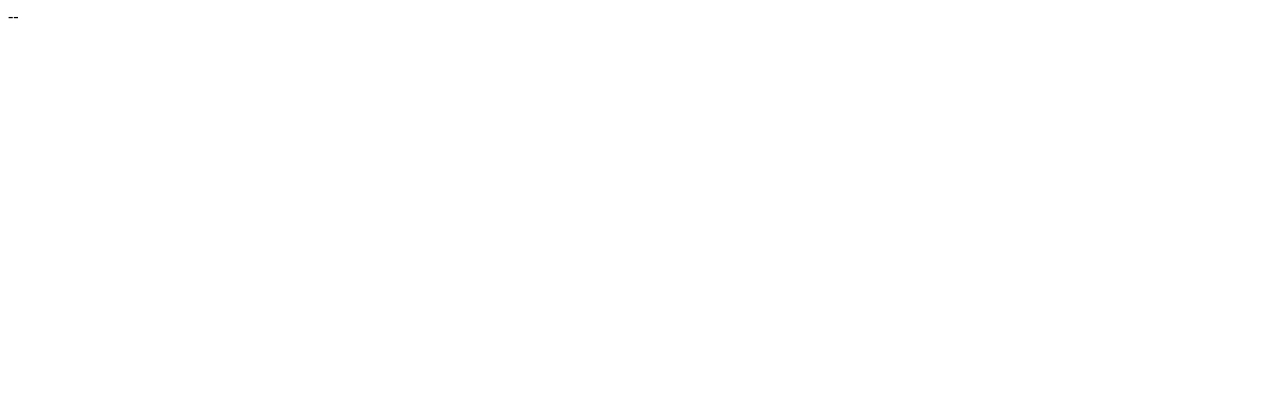
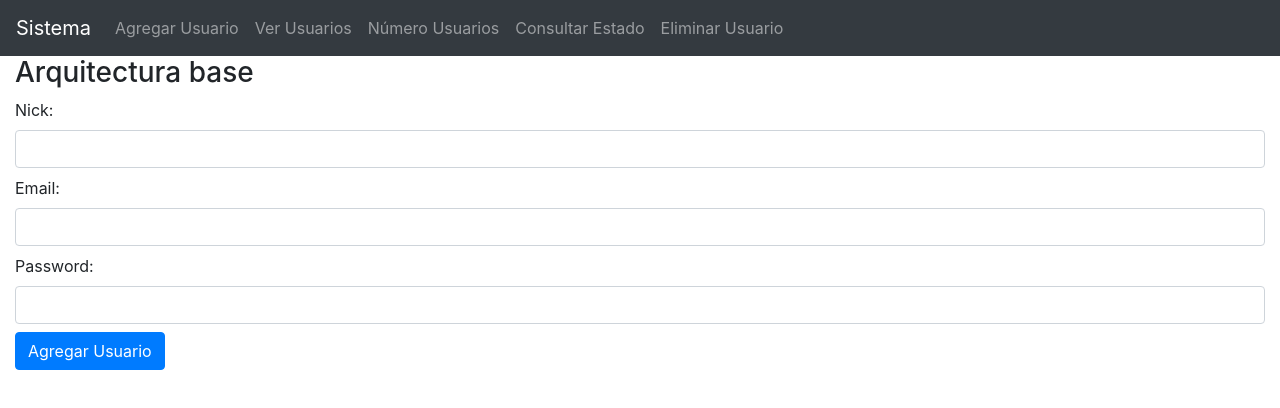
Before and after one commit to isabelgs26/arquitecturabase, a website: page cliente/index.html in a window 1280 px wide. Drawn offline with nearby package versions, Linux system fonts and the light colour scheme.

Commit message:
Bloque 6 terminado: Implementar el componente de visualización

```diff
--- a/cliente/clienteRest.js
+++ b/cliente/clienteRest.js
@@ -1,16 +1,14 @@
 function ClienteRest() {
 
-    this.agregarUsuario = function (nick) {
-        var cli = this;
-        $.getJSON("/agregarUsuario/" + nick, function (data) {
+    this.agregarUsuario = function (nick, email, password) {
+        $.getJSON("/agregarUsuario/" + nick + "/" + email + "/" + password, function (data) {
             if (data.nick != -1) {
-                console.log("Usuario " + nick + " ha sido registrado");
+                console.log("Usuario " + nick + " ha sido registrado con email: " + email);
             } else {
                 console.log("El nick ya está ocupado");
             }
         });
     }
-
     this.agregarUsuario2 = function (nick) {
         $.ajax({
             type: 'GET',
--- /dev/null
+++ b/cliente/controlWeb.js
@@ -0,0 +1,132 @@
+function ControlWeb() {
+    this.mostrarAgregarUsuario = function () {
+        let cadena = '<div id="mAU" class="form-group">';
+        cadena += '<label for="nick">Nick:</label>';
+        cadena += '<input type="text" class="form-control" id="nick">';
+        cadena += '<label for="email" class="mt-2">Email:</label>';
+        cadena += '<input type="email" class="form-control" id="email">';
+        cadena += '<label for="password" class="mt-2">Password:</label>';
+        cadena += '<input type="password" class="form-control" id="password">';
+        cadena += '<button id="btnAU" type="submit" class="btn btn-primary mt-2">Agregar Usuario</button>';
+        cadena += '</div>';
+
+        $("#au").append(cadena);
+
+        $("#btnAU").on("click", function () {
+            let nick = $("#nick").val().trim();
+            let email = $("#email").val().trim();
+            let password = $("#password").val().trim();
+            if (nick && email && password) {
+                rest.agregarUsuario(nick, email, password);
+                $("#mAU").remove();
+            } else {
+                alert("Por favor, completa todos los campos");
+            }
+        });
+    }
+
+
+    this.mostrarObtenerUsuarios = function () {
+        let cadena = '<div id="mOU" class="form-group">';
+        cadena += '<button id="btnOU" type="submit" class="btn btn-info">Obtener Lista de Usuarios</button>';
+        cadena += '<div id="listaUsuarios" class="mt-3"></div>';
+        cadena += '</div>';
+
+        $("#au").html(cadena);
+
+        $("#btnOU").on("click", function () {
+            $.getJSON("/obtenerUsuarios", function (data) {
+                let listaDiv = $("#listaUsuarios");
+                listaDiv.empty(); // Limpiar lista anterior
+
+                if (Object.keys(data).length === 0) {
+                    listaDiv.html('<div class="alert alert-warning">No hay usuarios registrados</div>');
+                } else {
+                    let html = '<div class="card"><div class="card-header"><h5>Usuarios Registrados</h5></div><div class="card-body">';
+                    html += '<table class="table table-striped">';
+                    html += '<thead><tr><th>Nick</th><th>Email</th></tr></thead><tbody>';
+
+                    for (let nick in data) {
+                        let usuario = data[nick];
+                        html += '<tr>';
+                        html += '<td>' + usuario.nick + '</td>';
+                        html += '<td>' + (usuario.email || 'No especificado') + '</td>';
+                        html += '</tr>';
+                    }
+
+                    html += '</tbody></table>';
+                    html += '</div></div>';
+                    listaDiv.html(html);
+                }
+            });
+        });
+    }
+
+
+
+    this.mostrarEliminarUsuario = function () {
+        let cadena = '<div id="mEU" class="form-group">';
+        cadena += '<label for="nickEliminar">Nick a eliminar:</label>';
+        cadena += '<input type="text" class="form-control" id="nickEliminar">';
+        cadena += '<button id="btnEU" type="submit" class="btn btn-danger mt-2">Eliminar Usuario</button>';
+        cadena += '</div>';
+
+        $("#au").html(cadena);
+
+        $("#btnEU").on("click", function () {
+            let nick = $("#nickEliminar").val().trim();
+            if (nick) {
+                rest.eliminarUsuario(nick);
+                $("#mEU").remove();
+            } else {
+                alert("Por favor, introduce un nick válido");
+            }
+        });
+    }
+
+    this.mostrarNumeroUsuarios = function () {
+        let cadena = '<div id="mNU" class="form-group">';
+        cadena += '<button id="btnNU" type="submit" class="btn btn-warning">Consultar Número de Usuarios</button>';
+        cadena += '<div id="resultadoNumero" class="mt-3 alert alert-info"></div>';
+        cadena += '</div>';
+
+        $("#au").html(cadena);
+
+        $("#btnNU").on("click", function () {
+            // Usamos el método alternativo para poder mostrar el resultado en la página
+            $.getJSON("/numeroUsuarios", function (data) {
+                $("#resultadoNumero").html("Número total de usuarios: <strong>" + data.num + "</strong>");
+            });
+        });
+    }
+    this.mostrarUsuarioActivo = function () {
+        let cadena = '<div id="mUA" class="form-group">';
+        cadena += '<label for="nickConsultar">Consultar estado de usuario:</label>';
+        cadena += '<input type="text" class="form-control" id="nickConsultar" placeholder="Introduce el nick">';
+        cadena += '<button id="btnUA" type="submit" class="btn btn-secondary mt-2">Consultar Estado</button>';
+        cadena += '<div id="resultadoEstado" class="mt-3"></div>';
+        cadena += '</div>';
+
+        $("#au").html(cadena);
+
+        $("#btnUA").on("click", function () {
+            let nick = $("#nickConsultar").val().trim();
+            if (nick) {
+                $.getJSON("/usuarioActivo/" + nick, function (data) {
+                    let resultadoDiv = $("#resultadoEstado");
+                    resultadoDiv.empty(); // Limpiar resultado anterior
+
+                    if (data.activo) {
+                        resultadoDiv.html('<div class="alert alert-success">El usuario <strong>' + nick + '</strong> está <strong>ACTIVO</strong></div>');
+                    } else {
+                        resultadoDiv.html('<div class="alert alert-danger">El usuario <strong>' + nick + '</strong> <strong>NO existe</strong> en el sistema</div>');
+                    }
+                }).fail(function () {
+                    $("#resultadoEstado").html('<div class="alert alert-warning">Error al consultar el usuario</div>');
+                });
+            } else {
+                alert("Por favor, introduce un nick válido");
+            }
+        });
+    }
+}
--- a/cliente/index.html
+++ b/cliente/index.html
@@ -5,14 +5,48 @@
     <meta charset="utf-8">
     <meta name="viewport" content="width=device-width, initial-scale=1">
     <title>Cliente</title>
-    --
-    <script src="./modelo.js"></script>
-    <script src="https://code.jquery.com/jquery-3.6.0.min.js"></script>
-    <script src="./clienteRest.js"></script>
+    <!-- Bootstrap CSS -->
+    <link rel="stylesheet" href="https://cdn.jsdelivr.net/npm/bootstrap@4.6.0/dist/css/bootstrap.min.css">
 </head>
 
 <body>
+    <nav class="navbar navbar-expand-sm bg-dark navbar-dark">
+        <a class="navbar-brand" href="#">Sistema</a>
+        <ul class="navbar-nav">
+            <li class="nav-item">
+                <a class="nav-link" href="#" onclick="cw.mostrarAgregarUsuario()">Agregar Usuario</a>
+            </li>
+            <li class="nav-item">
+                <a class="nav-link" href="#" onclick="cw.mostrarObtenerUsuarios()">Ver Usuarios</a>
+            </li>
+            <li class="nav-item">
+                <a class="nav-link" href="#" onclick="cw.mostrarNumeroUsuarios()">Número Usuarios</a>
+            </li>
+            <li class="nav-item">
+                <a class="nav-link" href="#" onclick="cw.mostrarUsuarioActivo()">Consultar Estado</a>
+            </li>
+            <li class="nav-item">
+                <a class="nav-link" href="#" onclick="cw.mostrarEliminarUsuario()">Eliminar Usuario</a>
+            </li>
+        </ul>
+    </nav>
 
+    <div class="container-fluid">
+        <h3>Arquitectura base</h3>
+
+        <div id="au"></div>
+    </div>
+    <script src="https://code.jquery.com/jquery-3.6.0.min.js"></script>
+    <script src="https://cdn.jsdelivr.net/npm/popper.js@1.16.1/dist/umd/popper.min.js"></script>
+    <script src="https://cdn.jsdelivr.net/npm/bootstrap@4.6.0/dist/js/bootstrap.min.js"></script>
+    <script src="./clienteRest.js"></script>
+    <script src="./controlWeb.js"></script>
+
+    <script>
+        rest = new ClienteRest();
+        cw = new ControlWeb();
+        cw.mostrarAgregarUsuario();
+    </script>
 </body>
 
 </html>
```
Also changed, not shown: index.js (+7 -5 lines), servidor/modelo.js (+5 -3 lines).
